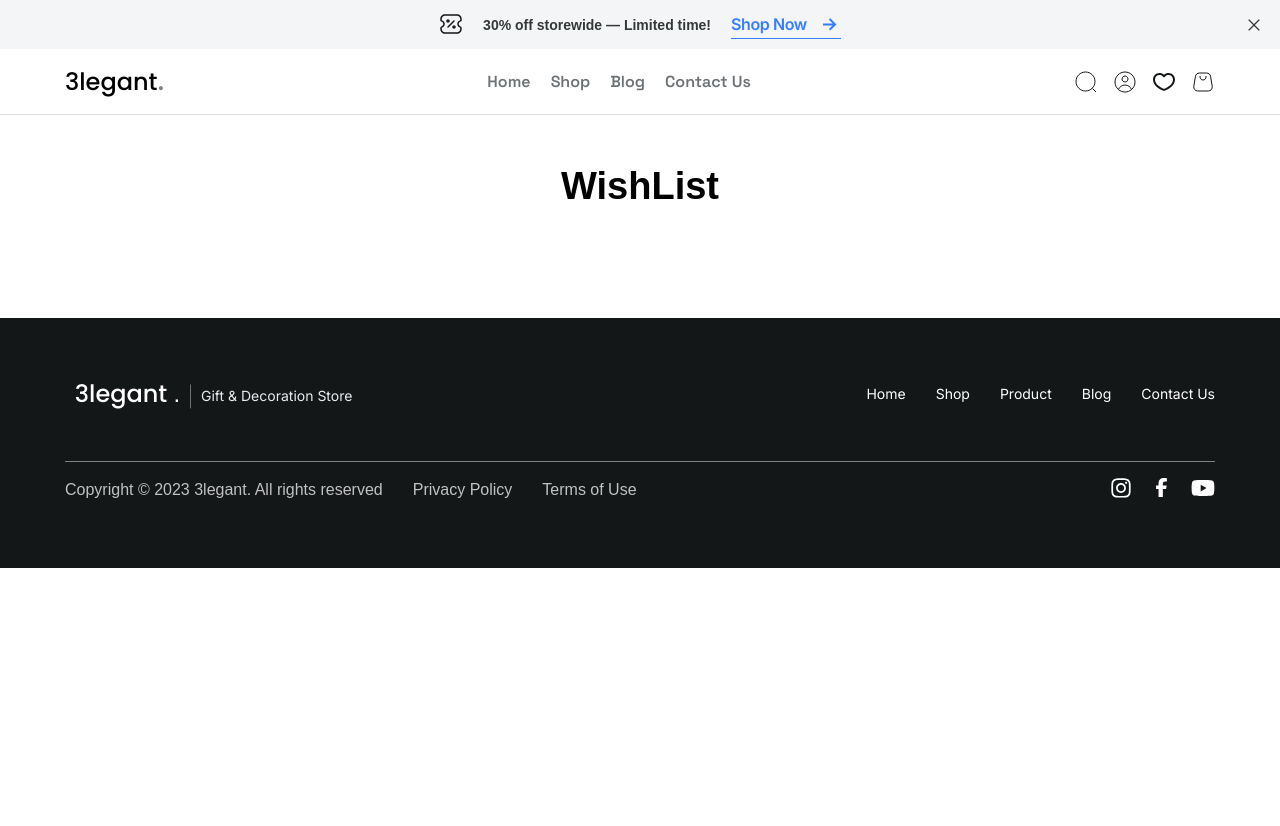
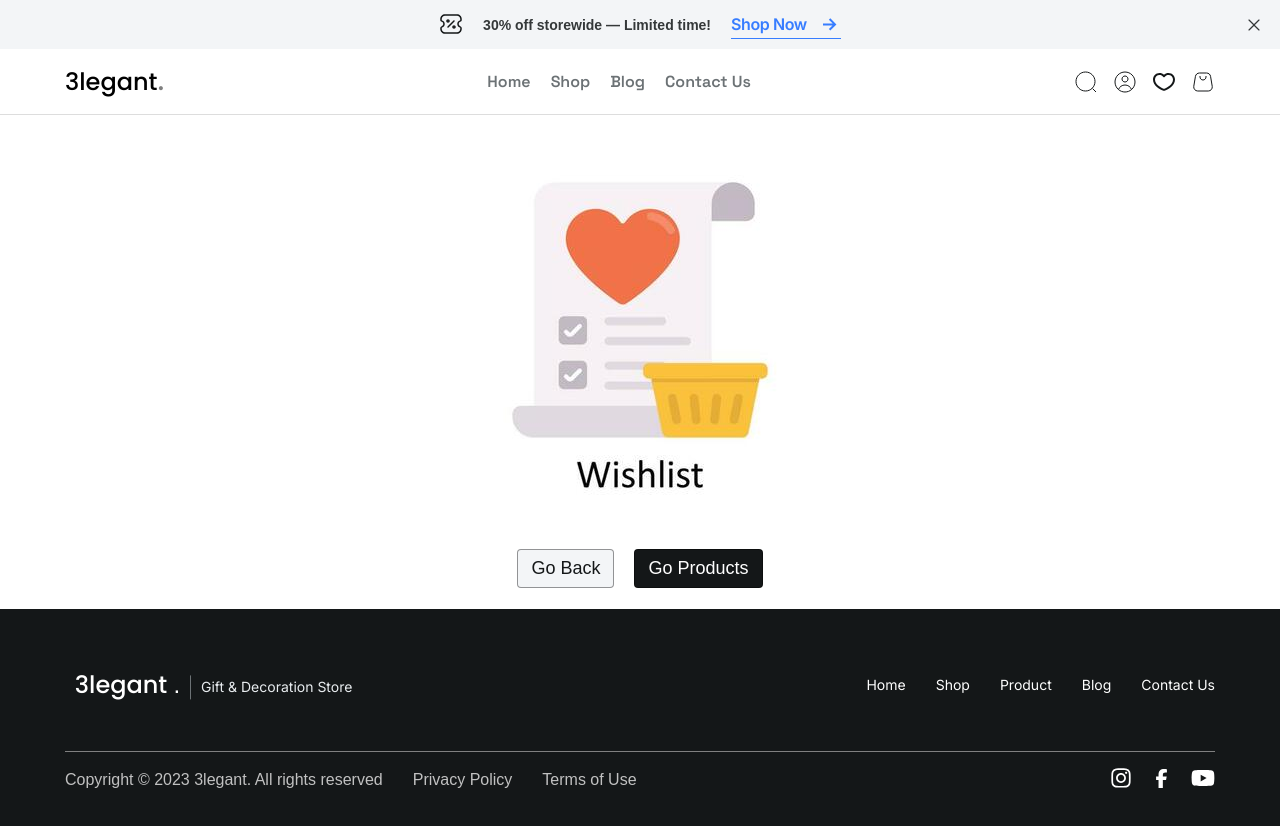
Before and after one commit to Xursanjonov/N5-7-oy-exam, a React (Vite) app: page /like in a window 1280 px wide. Shown: the top 826 px of the page. Before the commit the page ends 800 px from the top, so only its background shows below. Built offline with nearby package versions, Linux system fonts and the light colour scheme.

Commit message:
add to like

```diff
--- a/src/pages/shop/index.jsx
+++ b/src/pages/shop/index.jsx
@@ -1,8 +1,25 @@
-import React, { memo } from 'react'
+import React, { memo, useState } from 'react'
+import { useGetProductsQuery } from '../../context/api/productApi'
+import ProductsItem from '../../components/products-cart/ProductsItem'
+import Loading from '../../components/loading'
+import './shop.scss'
 
 const Shop = () => {
-    return (
-        <section>Shop</section>
+    const [limit, setLimit] = useState(8)
+    const [page, setPage] = useState(1)
+    const { data, isFetching } = useGetProductsQuery({ limit: limit, page: 1 })
+
+    return isFetching ? <Loading /> : (
+        <section className='shop'>
+            <div className='shop__container'>
+                {
+                    data?.map(el => (
+                        <ProductsItem key={el?.id} product={el} />
+                    ))
+                }
+                <button onClick={() => setLimit(p => p + 4)} className="btn-more">Show more</button>
+            </div>
+        </section>
     )
 }
 
--- /dev/null
+++ b/src/pages/shop/shop.scss
@@ -0,0 +1,26 @@
+.shop {
+    max-width: 1160px;
+    width: 100%;
+    margin: 50px auto;
+}
+
+.shop__container {
+    width: 100%;
+    margin: 0 auto;
+    display: flex;
+    flex-wrap: wrap;
+    align-items: center;
+    justify-content: start;
+    gap: 20px;
+
+    .btn-more {
+        width: 163px;
+        height: 40px;
+        margin: 20px auto 0;
+        border-radius: 80px;
+        border: 0;
+        font-size: 18px;
+        border: 1px solid #141718;
+        color: #141718;
+    }
+}
--- a/src/pages/wish-list/index.jsx
+++ b/src/pages/wish-list/index.jsx
@@ -1,15 +1,17 @@
 import React, { memo, useEffect } from 'react'
 import { useSelector } from 'react-redux'
-import Loadinig from '../../components/loading'
 import ProductsItem from '../../components/products-cart/ProductsItem'
+import emptyImage from '../../assets/images/wish-list.jpg'
 import './wish-list.scss'
+import { useNavigate } from 'react-router-dom'
 
 const WishList = () => {
     const data = useSelector(state => state.wishlist.value)
+    const navigate = useNavigate()
 
     useEffect(() => { window.scroll(0, 0) }, [])
 
-    return data ? (
+    return data?.length ? (
         <section className='wish-list'>
             <div className="wish-list__container">
                 <h2 className='like__title'>WishList</h2>
@@ -21,7 +23,15 @@ const WishList = () => {
             </div>
         </section>
 
-    ) : <Loadinig />
+    ) : <section className='wish-list__empty'>
+        <figure className='wish-list__empty-img'>
+            <img className='empty-img' src={emptyImage} alt="" />
+        </figure>
+        <div className="wish-list__btns">
+            <button className='back' onClick={() => navigate(-1)}>Go Back</button>
+            <button className='go-products' onClick={() => navigate('/shop')}>Go Products</button>
+        </div>
+    </section>
 }
 
 export default memo(WishList)
--- a/src/pages/wish-list/wish-list.scss
+++ b/src/pages/wish-list/wish-list.scss
@@ -28,3 +28,41 @@
 .like__title {
     font-size: 38px;
 }
+
+//empty style
+.wish-list__empty {
+    max-width: 1150px;
+    width: 100%;
+    height: 61.7vh;
+    display: flex;
+    flex-direction: column;
+    align-items: center;
+    justify-content: center;
+    gap: 10px;
+    margin: 0 auto;
+
+    .wish-list__btns {
+        display: flex;
+        align-items: center;
+        justify-content: center;
+        gap: 20px;
+
+        button {
+            padding: 8px 13px;
+            font-weight: 500;
+            font-size: 18px;
+            border: 0;
+            border: 1px solid #0006;
+            border-radius: 4px;
+        }
+
+        .go-products {
+            color: white;
+            background-color: #141718;
+        }
+        .back {
+            color: #141718;
+            background-color: #F3F5F7;
+        }
+    }
+}
```
Also changed, not shown: src/assets/images/wish-list.jpg (added).
